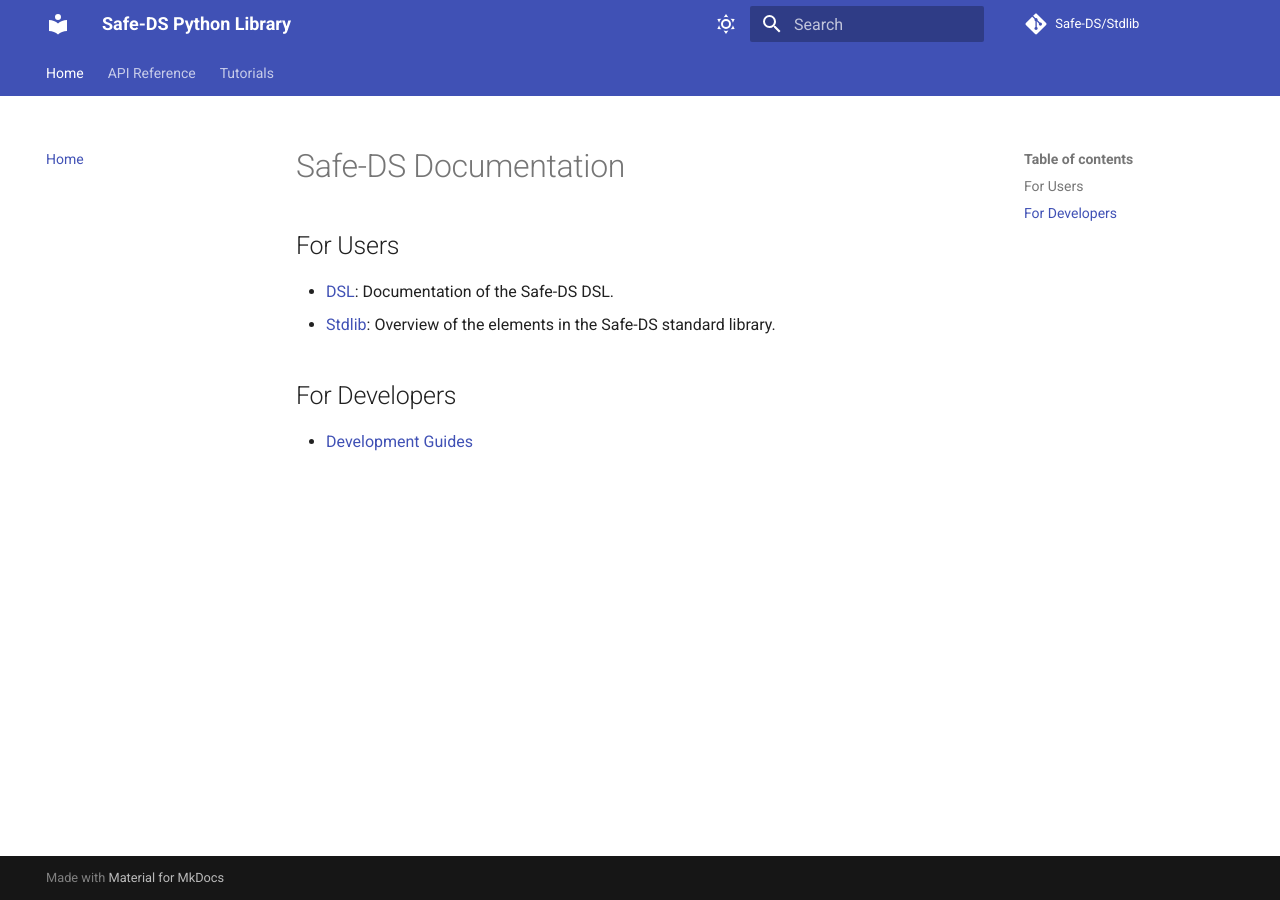
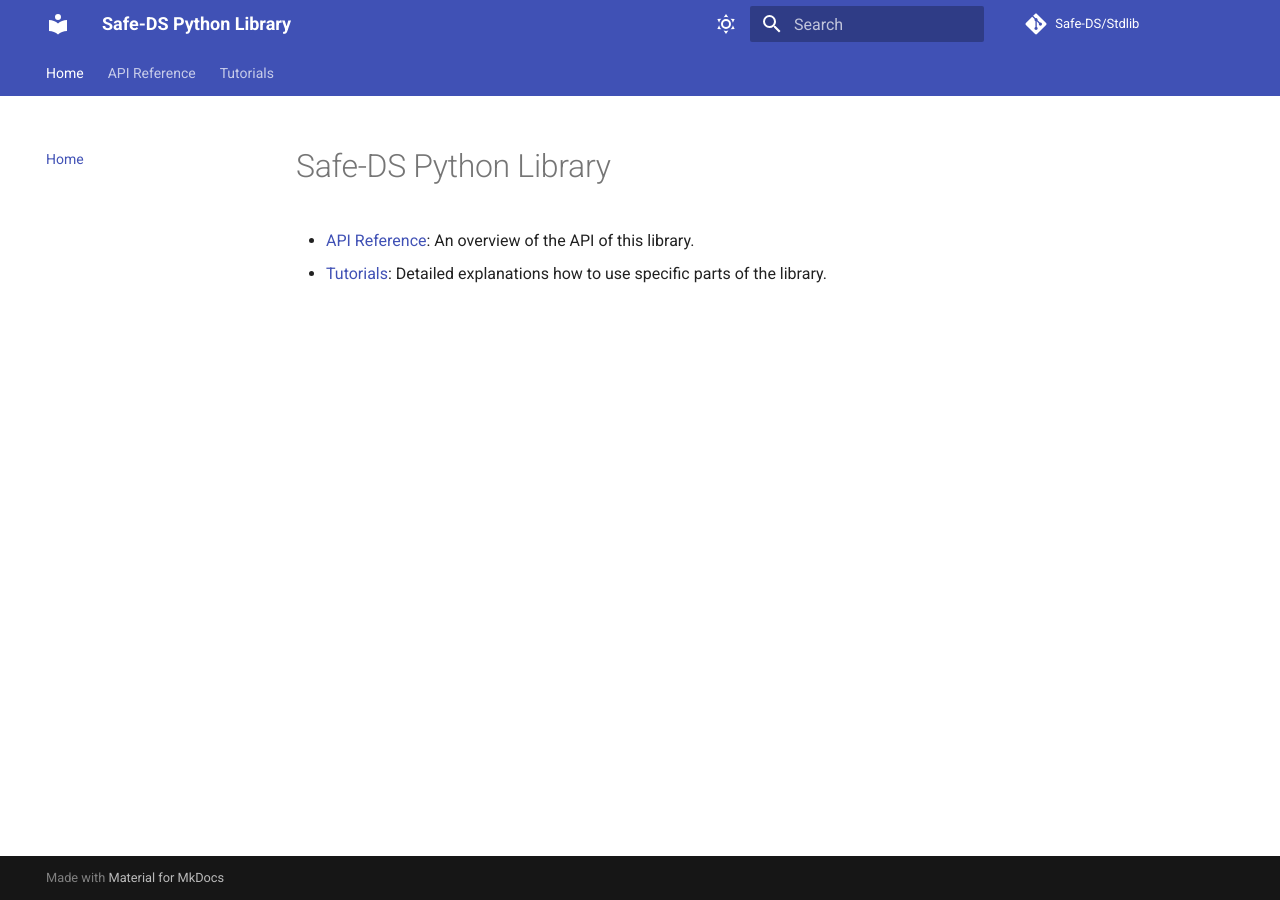
Before and after one commit to Safe-DS/Library, an MkDocs documentation site: the page built from docs/README.md, in a window 1280 px wide. Built offline with MkDocs 1.6.1 and Material for MkDocs 9.7.7, drawn with Linux system fonts in a browser that asks for light colours; comment, search, counter and statistics services are not loaded.

Commit message:
docs: remove outdated content from the landing page of the documentation

```diff
--- a/docs/README.md
+++ b/docs/README.md
@@ -1,14 +1,7 @@
-# Safe-DS Documentation
+# Safe-DS Python Library
 
-## For Users
+* [API Reference][api-reference]: An overview of the API of this library.
+* [Tutorials][tutorials]: Detailed explanations how to use specific parts of the library.
 
-* [DSL][dsl]: Documentation of the Safe-DS DSL.
-* [Stdlib][stdlib]: Overview of the elements in the Safe-DS standard library.
-
-## For Developers
-
-* [Development Guides][developers]
-
-[dsl]: DSL/README.md
-[stdlib]: Stdlib/API/README.md
-[developers]: Development/README.md
+[api-reference]: reference/
+[tutorials]: tutorials/README.md
```
